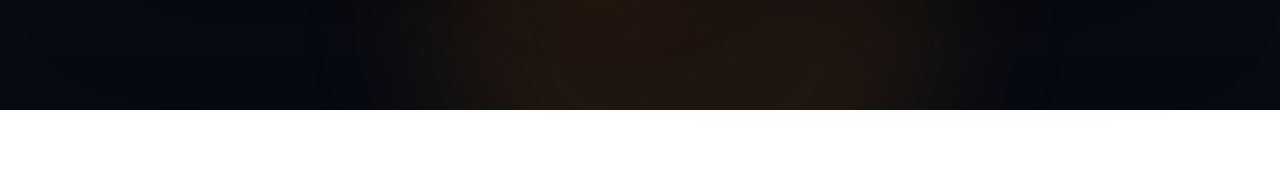
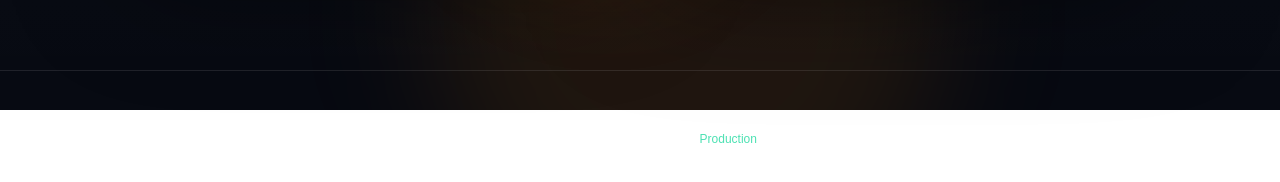
Before and after one commit to mavdranathunga/maintenance_app, a Next.js app: page / in a window 1280 px wide. Shown: the part 690-872 px from the top of the page. Before the commit the page ends 800 px from the top, so only its background shows below. Built offline with nearby package versions, Linux system fonts and the light colour scheme; no server answers.

Commit message:
Footer added.

```diff
--- a/src/app/layout.tsx
+++ b/src/app/layout.tsx
@@ -1,31 +1,21 @@
 import type { Metadata } from "next";
-import { Geist, Geist_Mono } from "next/font/google";
 import "./globals.css";
-
-const geistSans = Geist({
-  variable: "--font-geist-sans",
-  subsets: ["latin"],
-});
-
-const geistMono = Geist_Mono({
-  variable: "--font-geist-mono",
-  subsets: ["latin"],
-});
+import Footer from "@/components/Footer";
 
 export const metadata: Metadata = {
-  title: "Create Next App",
-  description: "Generated by create next app",
+  title: "Maintenance Dashboard",
+  description: "Maintenance Reminder System",
 };
 
 export default function RootLayout({
   children,
-}: Readonly<{
+}: {
   children: React.ReactNode;
-}>) {
+}) {
   return (
     <html lang="en" className="h-full">
-  <body className="min-h-screen text-white overflow-x-hidden">
-    {/* Background (locked, does not affect scroll bounds) */}
+      <body className="min-h-screen text-white overflow-x-hidden flex flex-col">
+        {/* Background */}
         <div className="fixed inset-0 -z-10 overflow-hidden bg-[#070A12]">
           <div className="absolute -top-40 -left-40 h-[520px] w-[520px] rounded-full bg-purple-600/20 blur-3xl" />
           <div className="absolute top-10 -right-40 h-[520px] w-[520px] rounded-full bg-cyan-400/15 blur-3xl" />
@@ -33,13 +23,14 @@ export default function RootLayout({
           <div className="absolute inset-0 bg-gradient-to-b from-white/[0.03] to-transparent" />
         </div>
 
-    {/* App container (page scroll works normally) */}
-    <div className="mx-auto w-full max-w-6xl px-4 py-10">
+        {/* Content */}
+        <main className="flex-1 mx-auto w-full max-w-6xl px-4 py-10">
           {children}
-    </div>
+        </main>
+
+        {/* Footer visible everywhere EXCEPT auth */}
+        <Footer />
       </body>
     </html>
-
-
   );
 }
--- /dev/null
+++ b/src/components/Footer.tsx
@@ -0,0 +1,19 @@
+export default function Footer() {
+  return (
+    <footer className="mt-10 border-t border-white/10 bg-transparent">
+      <div className="mx-auto max-w-6xl px-4 py-10 text-center text-xs text-white/50">
+        <div>
+          Maintenance Dashboard © {new Date().getFullYear()}
+        </div>
+
+        <div className="mt-1 flex flex-wrap justify-center gap-2 text-white/40">
+          <span>v{process.env.NEXT_PUBLIC_APP_VERSION || "1.0.0" }</span>
+          <span>•</span>
+          <span>Powered by Next.js</span>
+          <span>•</span>
+          <span className="text-emerald-400/70">{process.env.NEXT_PUBLIC_ENV || "Production"}</span>
+        </div>
+      </div>
+    </footer>
+  );
+}
```
Lines whose indentation alone changed are shown as unchanged.
